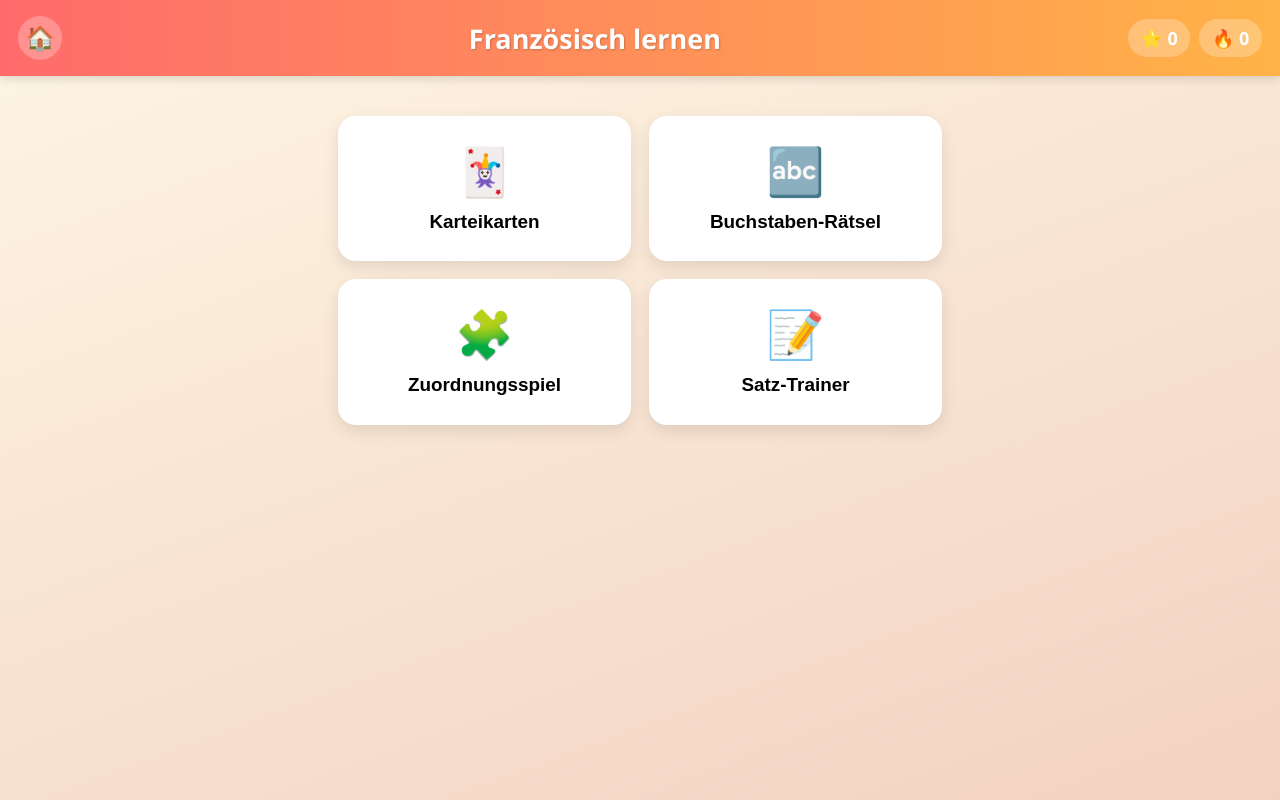
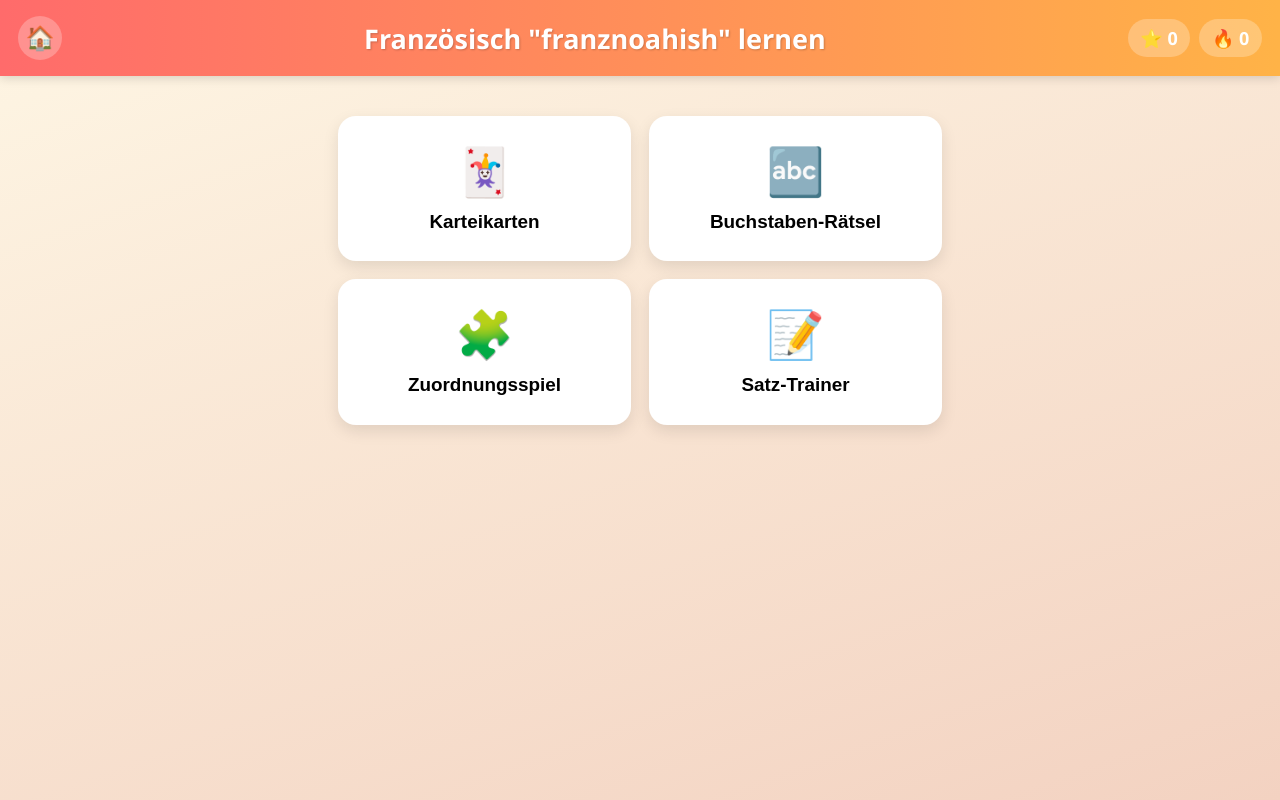
Before and after one commit to kyf277/franznoahish-lernen, a website: page public/index.html in a window 1280 px wide. Drawn offline with Linux system fonts and the light colour scheme.

Commit message:
Rename app to Französisch "franznoahish" lernen
Weaves the app's nickname into the title shown in the header, browser
tab, and README.

```diff
--- a/public/index.html
+++ b/public/index.html
@@ -3,13 +3,13 @@
 <head>
 <meta charset="UTF-8">
 <meta name="viewport" content="width=device-width, initial-scale=1.0, maximum-scale=1">
-<title>Franzö­sisch lernen</title>
+<title>Französisch "franznoahish" lernen</title>
 <link rel="stylesheet" href="css/style.css">
 </head>
 <body>
   <header id="header">
     <button id="homeBtn" class="icon-btn" title="Start" aria-label="Start">🏠</button>
-    <h1 id="pageTitle">Französisch lernen</h1>
+    <h1 id="pageTitle">Französisch "franznoahish" lernen</h1>
     <div class="stats">
       <span class="stat" id="starStat">⭐ <span id="starCount">0</span></span>
       <span class="stat" id="streakStat">🔥 <span id="streakCount">0</span></span>
--- a/public/js/app.js
+++ b/public/js/app.js
@@ -8,7 +8,7 @@
   let words = [];
 
   function showHome() {
-    pageTitle.textContent = 'Französisch lernen';
+    pageTitle.textContent = 'Französisch "franznoahish" lernen';
     app.innerHTML = `
       <div class="home-grid">
         ${MODES.map((m, i) => `
```
Also changed, not shown: README.md.
